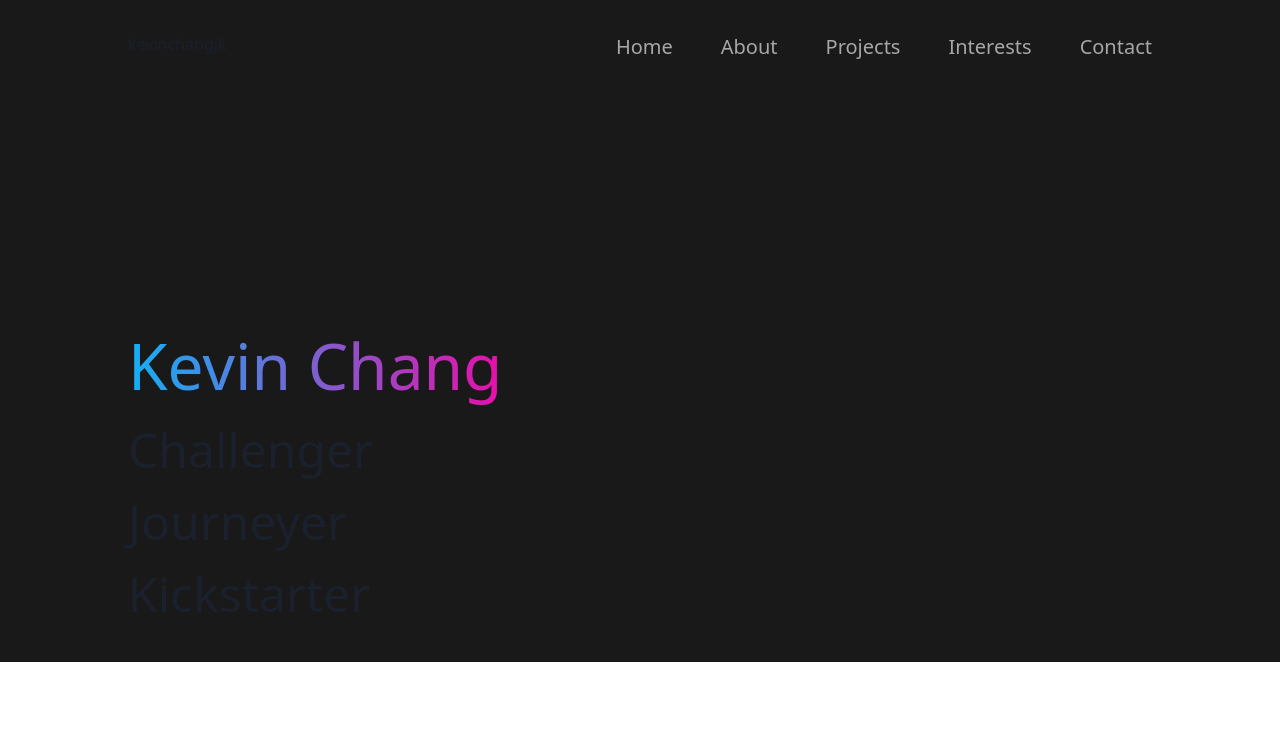
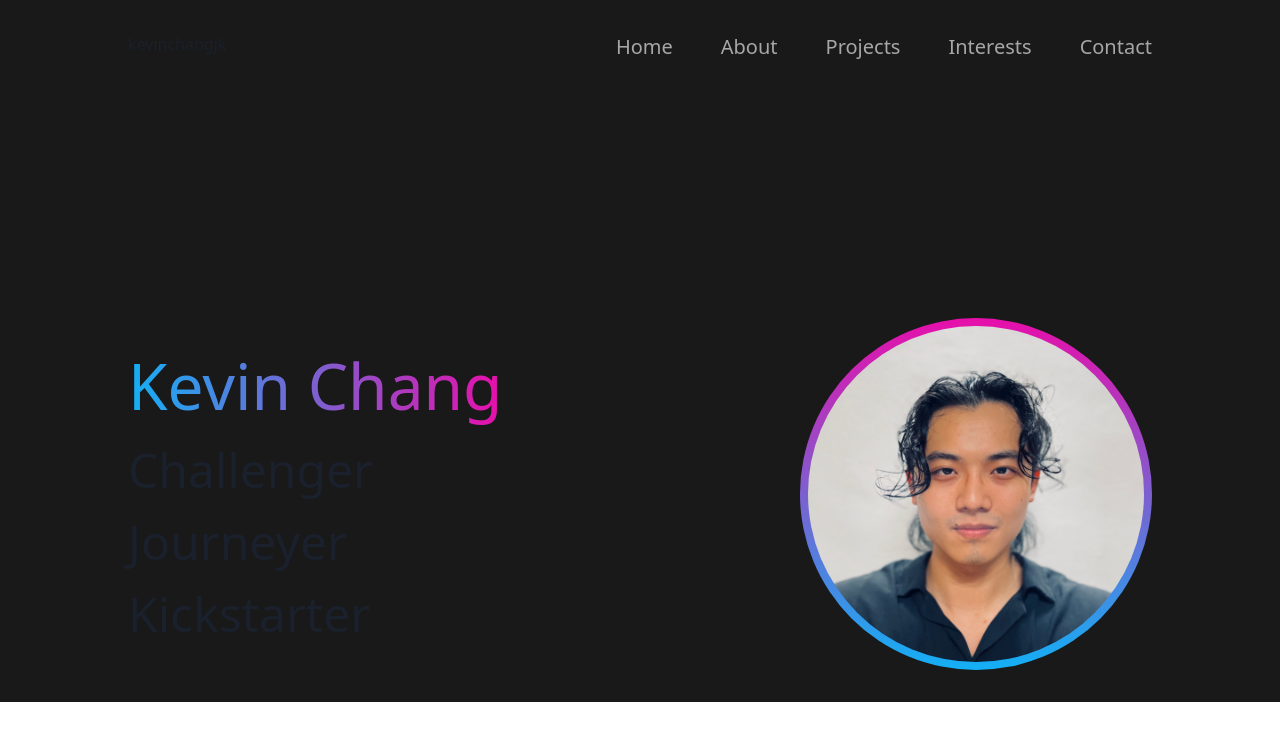
Before and after one commit to kevinchangjk/portfolio, a Next.js app: page / in a window 1280 px wide. Shown: the top 740 px of the page. Built offline with nearby package versions, Linux system fonts and the light colour scheme.

Commit message:
home: add profile photo

```diff
--- a/src/components/Profile.tsx
+++ b/src/components/Profile.tsx
@@ -1,4 +1,4 @@
-import { HStack, VStack } from "@chakra-ui/react";
+import { HStack, Image, VStack } from "@chakra-ui/react";
 import styled from "@emotion/styled";
 
 const name = "Kevin Chang";
@@ -27,11 +27,12 @@ function displayAcrostic(acrostic: string[]) {
 
 export default function Profile() {
   return (
-    <HStack>
+    <HStack justify="space-between" align="center">
       <VStack align="start" spacing="0">
         <Name>{name}</Name>
         {displayAcrostic(acrostic)}
       </VStack>
+      <Image src="/images/profile.jpg" padding="0.5rem" boxSize="22rem" objectFit="cover" borderRadius="full" bgGradient="linear-gradient(to-t, #13B0F5, #E70FAA)"/>
     </HStack>
   );
 }
```
Also changed, not shown: public/images/profile.jpg (added).
